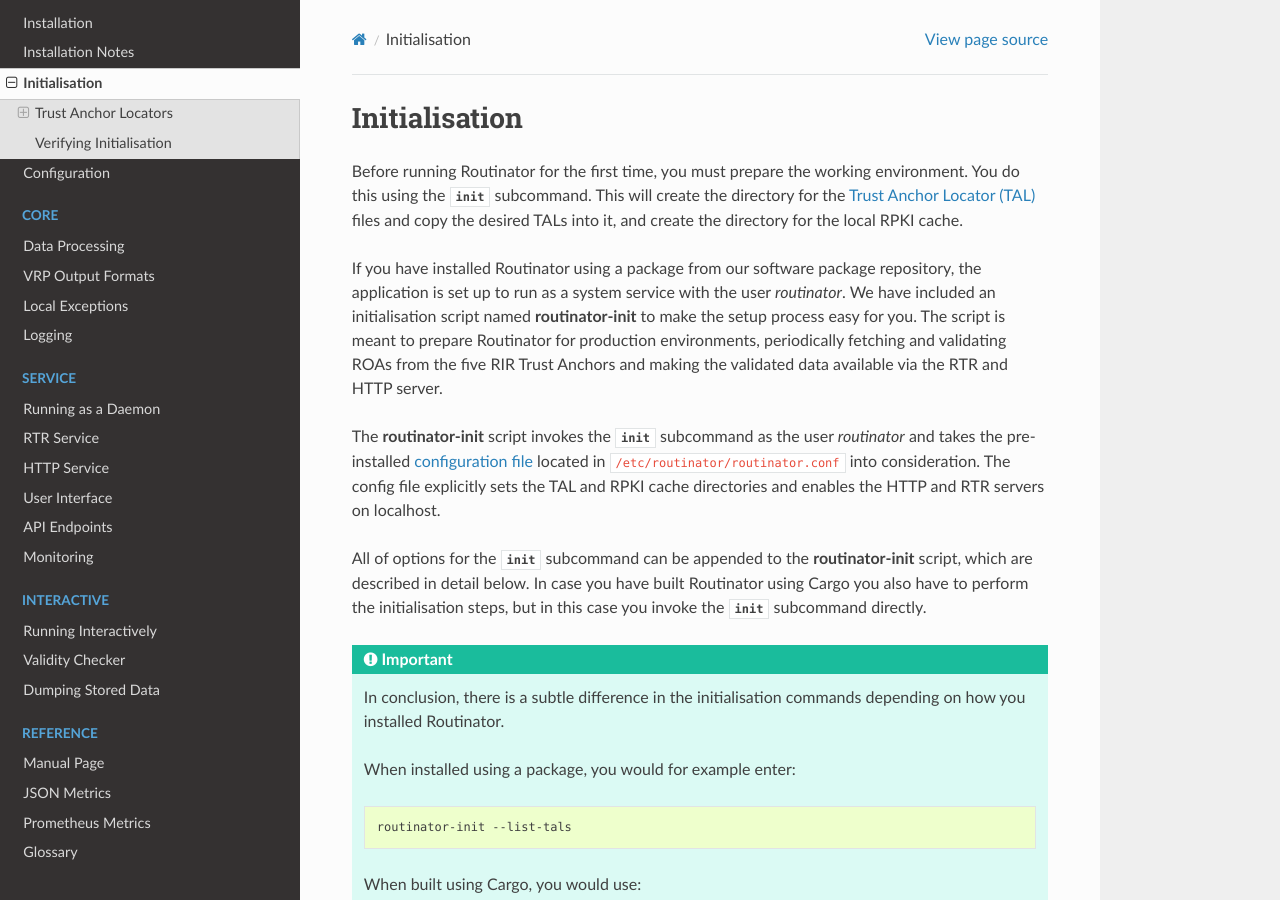
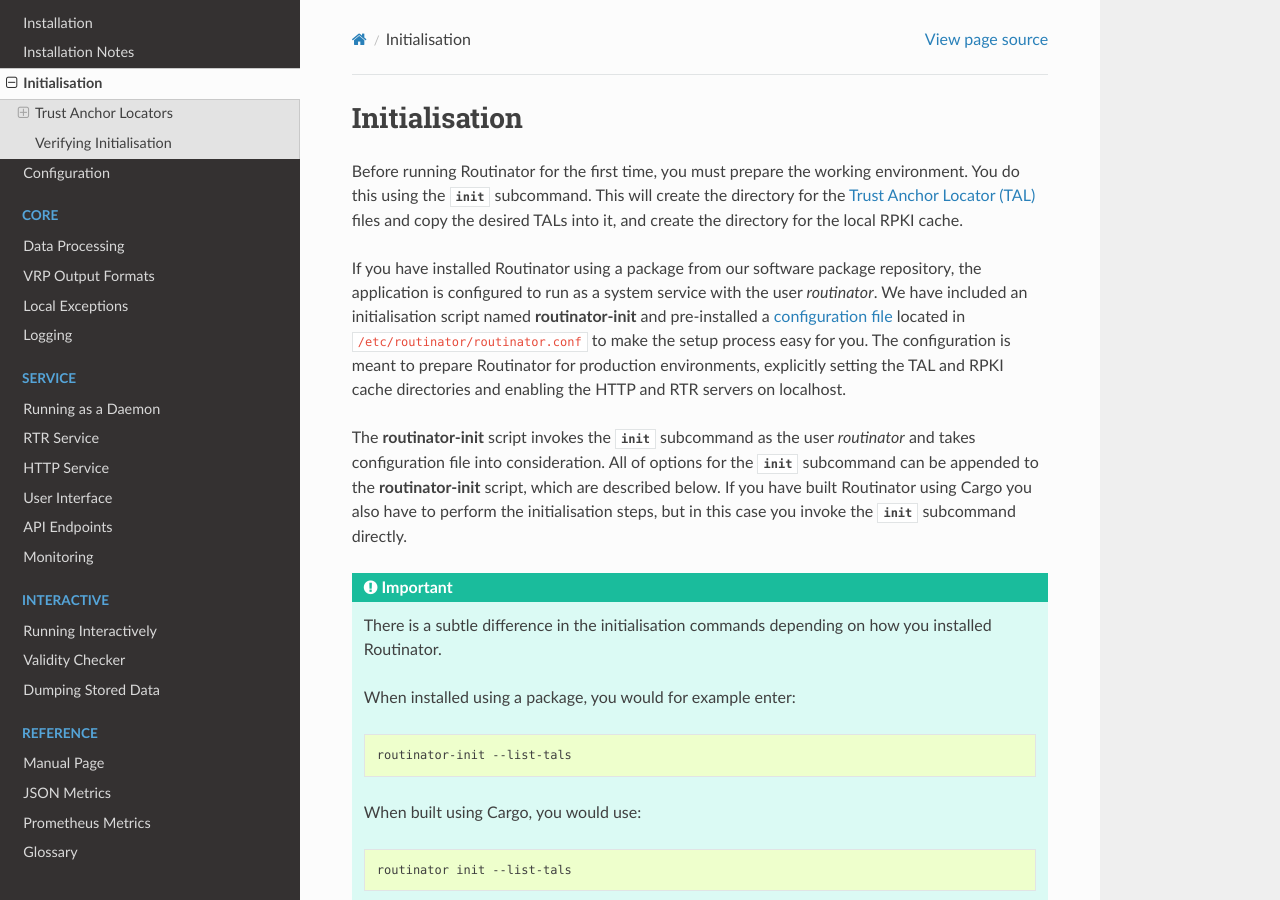
Before and after one commit to NLnetLabs/routinator, a Sphinx documentation site: the page built from source/initialisation.rst, in a window 1280 px wide and 900 px high. Built offline with Sphinx 7.4.7 and the Read the Docs theme 2.0.0, drawn with Linux system fonts in a browser that asks for light colours; some of the changed text lies outside the part shown.

Commit message:
Linting into the weekend

```diff
--- a/source/initialisation.rst
+++ b/source/initialisation.rst
@@ -7,27 +7,23 @@
 desired TALs into it, and create the directory for the local RPKI cache.
 
 If you have installed Routinator using a package from our software package
-repository, the application is set up to run as a system service with the user
-*routinator*. We have included an initialisation script named
-:program:`routinator-init` to make the setup process easy for you. The script is
-meant to prepare Routinator for production environments, periodically fetching
-and validating ROAs from the five RIR Trust Anchors and making the validated
-data available via the RTR and HTTP server.
+repository, the application is configured to run as a system service with the
+user *routinator*. We have included an initialisation script named
+:program:`routinator-init` and pre-installed a :doc:`configuration
+file<configuration>` located in ``/etc/routinator/routinator.conf`` to make the
+setup process easy for you. The configuration is meant to prepare Routinator for
+production environments, explicitly setting the TAL and RPKI cache directories
+and enabling the HTTP and RTR servers on localhost.
 
 The :program:`routinator-init` script invokes the :subcmd:`init` subcommand as
-the user *routinator* and takes the pre-installed :doc:`configuration
-file<configuration>` located in ``/etc/routinator/routinator.conf`` into
-consideration. The config file explicitly sets the TAL and RPKI cache
-directories and enables the HTTP and RTR servers on localhost.
+the user *routinator* and takes configuration file into consideration. All of
+options for the :subcmd:`init` subcommand can be appended to the
+:program:`routinator-init` script, which are described below. If you have built
+Routinator using Cargo you also have to perform the initialisation steps, but in
+this case you invoke the :subcmd:`init` subcommand directly.
 
-All of options for the :subcmd:`init` subcommand can be appended to the
-:program:`routinator-init` script, which are described in detail below. In case
-you have built Routinator using Cargo you also have to perform the
-initialisation steps, but in this case you invoke the :subcmd:`init` subcommand
-directly.
-
-.. Important:: In conclusion, there is a subtle difference in the initialisation
-               commands depending on how you installed Routinator.
+.. Important:: There is a subtle difference in the initialisation commands
+               depending on how you installed Routinator.
 
                When installed using a package, you would for example enter:
 
@@ -87,7 +83,7 @@
 Preparing for Production Environments
 """""""""""""""""""""""""""""""""""""
 
-.. WARNING:: Using the TAL from ARIN requires you to read and accept their
+.. Warning:: Using the TAL from ARIN requires you to read and accept their
              `Relying Party Agreement
              <https://www.arin.net/resources/manage/rpki/tal/>`_ before you can
              use it. Running the :subcmd:`init` subcommand will provide you with
@@ -126,13 +122,13 @@
 
    routinator init --rir-tals --accept-arin-rpa
 
-If you are using a :doc:`configuration file<configuration>` to specify the
-default location of the repository and TAL directories, make sure to refer to it
-during initialisation using the :option:`--config` option, e.g.:
+If you built Routinator using Cargo and set up a :doc:`configuration
+file<configuration>` before initialisation, make sure to refer to it using the
+:option:`--config` option, e.g.:
 
 .. code-block:: bash
 
-   routinator --config /etc/routinator/routinator.conf init --rir-tals --accept-arin-rpa
+   routinator --config /home/routinator/routinator.conf init --rir-tals --accept-arin-rpa
 
 If you decide you cannot agree to the ARIN RPA terms, you can use the
 :option:`--skip-tal` option to exclude the TAL. If, at a later point, you wish
```
Also changed, not shown: source/configuration.rst (+14 -52 lines).
